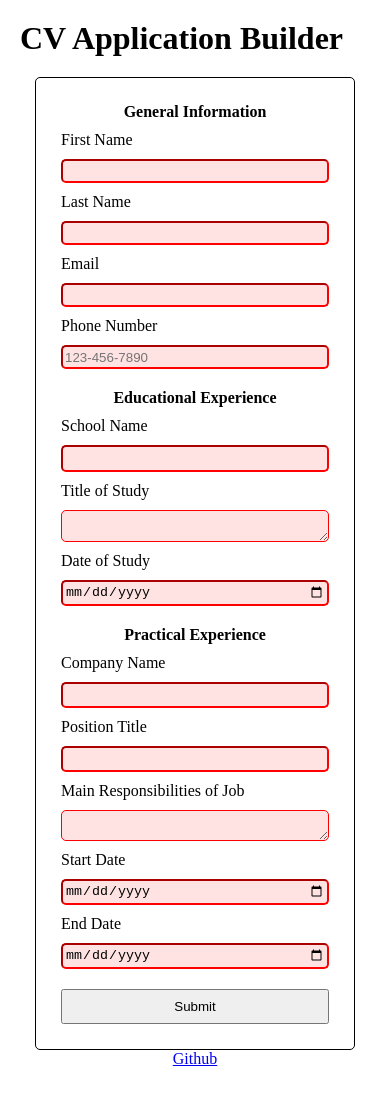
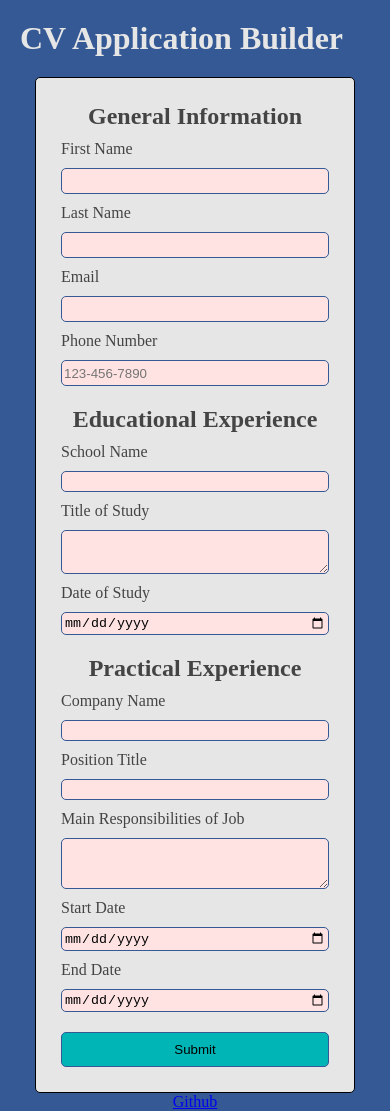
Before and after one commit to danielkurtsawyer/odin-react-cv-application, a React (Vite) app in the folder odin-react-cv-application/: page / in a window 390 px wide. Before the commit the page ends 1068 px from the top, so only its background shows below. Built offline with nearby package versions, Linux system fonts and the light colour scheme.

Commit message:
Further optimize layout for responsiveness, and add colors

```diff
--- a/odin-react-cv-application/src/App.css
+++ b/odin-react-cv-application/src/App.css
@@ -1,17 +1,26 @@
 #root {
+    --background-color-primary: #345995;
+    --background-color-secondary: #E6E6E6;
+    --header-text-color: #E6E6E6;
+    --regular-text-color: #444444;
+    --accent-color: #00B5B5;
+    --focus-color: #FFD166;
     min-height: 100vh;
     display: grid;
     grid-template-rows: clamp(50px, 1fr, 100px) 1fr 50px;
+    background-color: var(--background-color-primary);
 }
 
 header {
     padding: 20px;
+    color: var(--header-text-color);
 }
 
 footer {
     display: flex;
     justify-content: center;
     align-items: center;
+    color: var(--focus-color);
 }
 
 main {
--- a/odin-react-cv-application/src/styles/ResumeForm.css
+++ b/odin-react-cv-application/src/styles/ResumeForm.css
@@ -11,6 +11,9 @@ form {
     gap: 20px;
     flex-direction: column;
     justify-content: space-around;
+
+    background-color: var(--background-color-secondary);
+    color: var(--regular-text-color);
 }
 
 fieldset{
@@ -22,6 +25,7 @@ legend {
     text-align: center;
     font-weight: bold;
     margin-bottom: 10px;
+    font-size: 24px;
 }
 
 .input-wrapper{
@@ -29,6 +33,7 @@ legend {
     column-gap: 10px;
     row-gap: 10px;
     height: 100%;
+    align-items:start;
 }
 
 label[for='job_responsibilities']{
@@ -46,7 +51,7 @@ label[for='job_responsibilities']{
 
 .practical .input-wrapper {
     grid-template-columns: repeat(2, 1fr 2fr);
-    grid-template-rows: 1fr 1fr 3fr 1fr;
+    grid-template-rows: 26px 26px 3fr 1fr;
 }
 
 #title_study {
@@ -59,32 +64,52 @@ label[for='job_responsibilities']{
 }
 
 input:invalid, textarea:invalid{
-    border-color: red;
     background-color: rgb(255, 227, 227);
 }
 
 input:valid, textarea:valid{
-    border-color: green;
     background-color: rgb(167, 237, 167);
 }
 
 input {
-    min-height: 24px;
-    height: min(100%, 30px);
+    height: 26px;
 }
 
 input, textarea {
     border-radius: 5px;
     padding: 2px;
+    border: 1px solid var(--background-color-primary);
+}
+
+textarea {
+    resize: vertical;
+    min-height: 26px;
+    max-height: 200px;
+    align-self: first baseline;
+    height: 100%;
 }
 
 button {
     min-height: 35px;
+    background-color: var(--accent-color);
+    border-radius: 5px;
+    border: 1px solid var(--background-color-primary);
 }
+
+button:hover {
+    background-color: var(--focus-color);
+}
+
+
 
 @media (max-width: 1025px){
     .input-wrapper {
         display: flex;
         flex-direction: column;
+        align-items:start;
+        justify-items: stretch;
+    }
+    input, textarea {
+        width: 100%;
     }
 }
```
